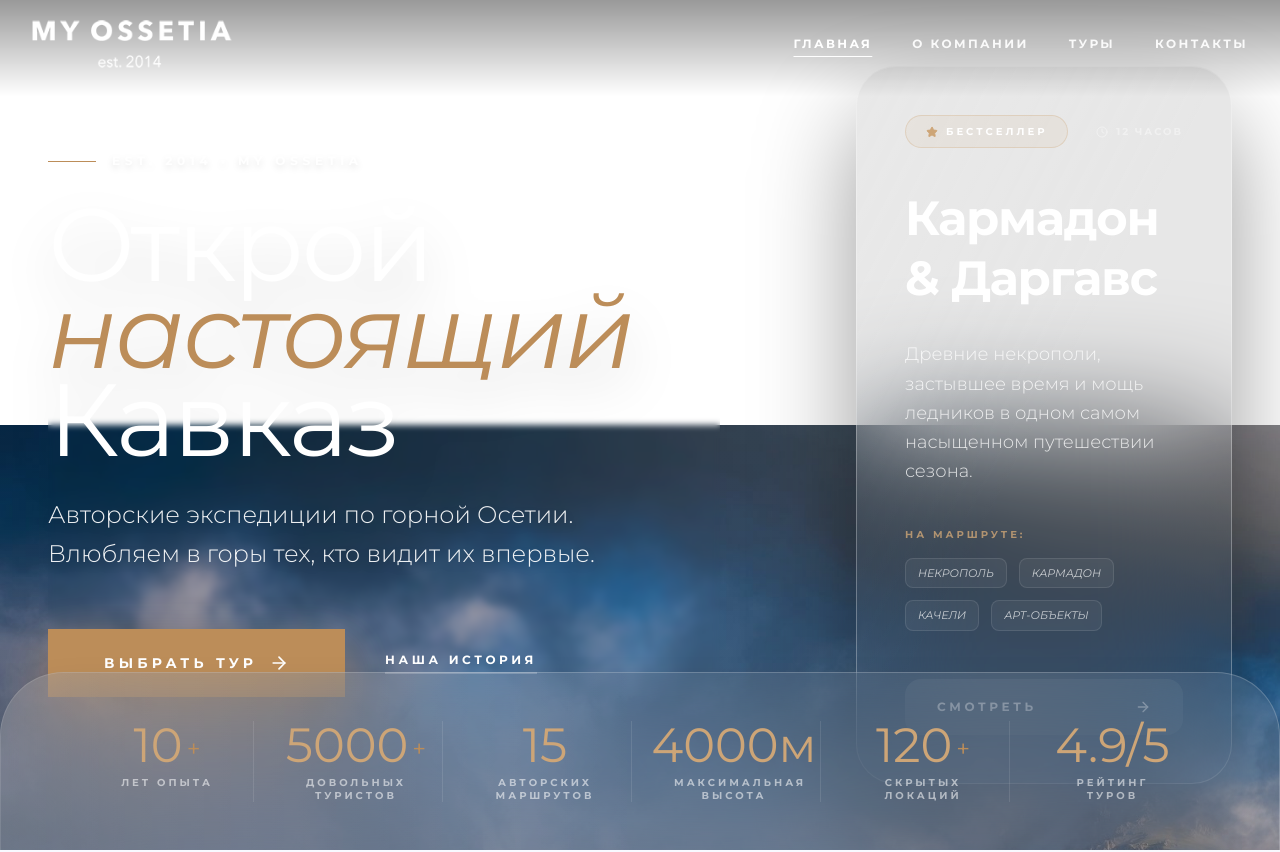
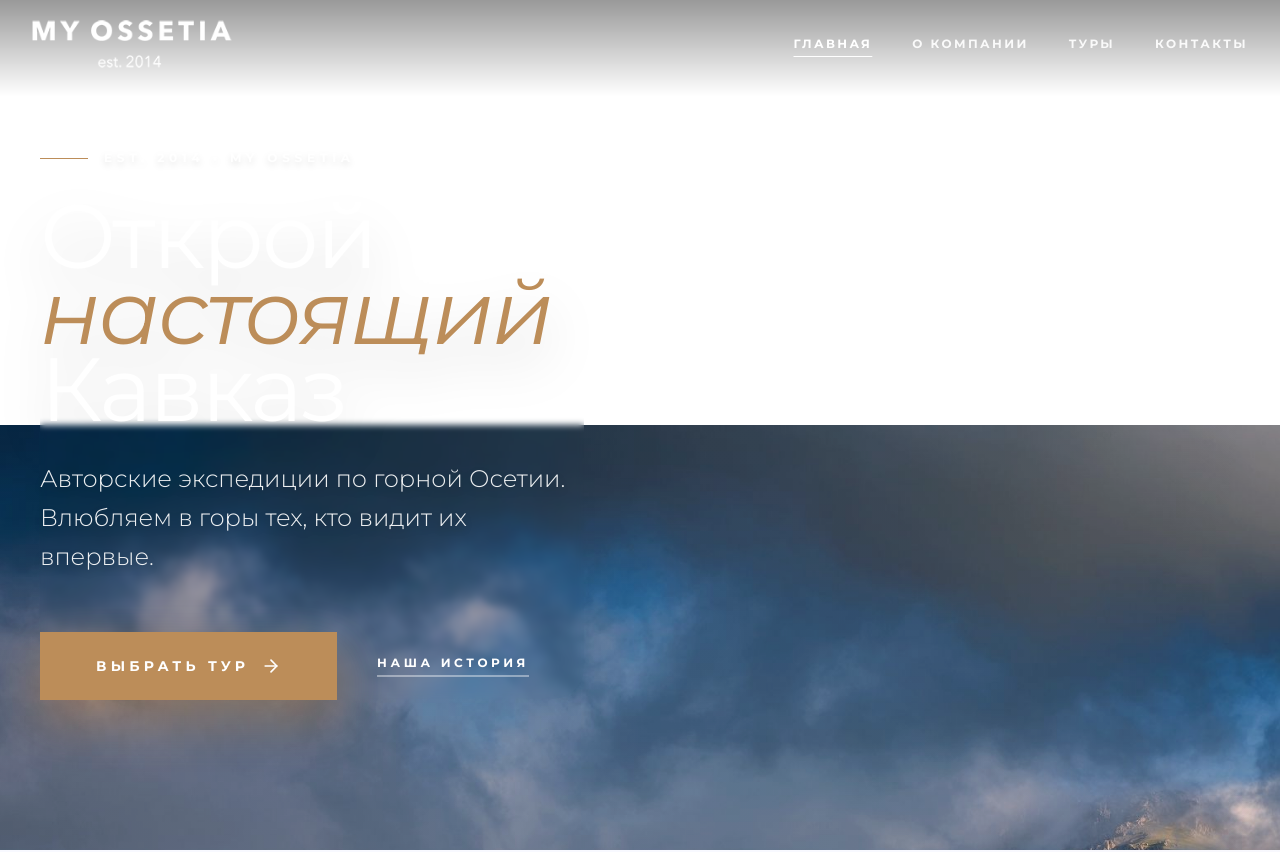
Before and after one commit to NGPpQr0oWJ12/my-ossetia-tour, a React (Vite) app: page / in a window 1280 px wide. Shown: the top 852 px of the page. Built offline with nearby package versions, Linux system fonts and the light colour scheme.

Commit message:
feat: create home page with hero section and tour cards

```diff
--- a/src/pages/Home.tsx
+++ b/src/pages/Home.tsx
@@ -130,7 +130,7 @@ export default function Home() {
   return (
     <div className="w-full bg-white">
       {/* Hero Section - Airy Editorial Layout */}
-      <section className="relative overflow-hidden w-full pt-24 sm:pt-20 lg:h-[95vh] lg:min-h-[850px] lg:pt-0">
+      <section className="relative overflow-hidden w-full pt-24 sm:pt-20 xl:h-[95vh] xl:min-h-[850px] xl:pt-0">
         <motion.div style={{ y: yHero }} className="absolute inset-0 z-0 w-full h-[140%] -top-[20%]">
           <img
             src={heroImage}
@@ -143,13 +143,13 @@ export default function Home() {
           <div className="absolute inset-0 bg-gradient-to-r from-stone-900/60 via-stone-900/20 to-transparent opacity-30" />
         </motion.div>
 
-        <div className="relative z-10 flex min-h-[auto] items-start sm:min-h-[calc(100svh-5rem)] sm:items-center lg:h-full lg:min-h-0">
-            <div className="w-full max-w-[96rem] mx-auto px-5 sm:px-6 lg:px-10 xl:px-12 2xl:px-16 pt-5 pb-0 sm:py-10 lg:py-20">
-              <div className="grid items-center gap-10 lg:grid-cols-[minmax(0,1fr)_minmax(18rem,24rem)] lg:gap-12 xl:grid-cols-[minmax(0,1fr)_minmax(20rem,25rem)] xl:gap-16 2xl:grid-cols-[minmax(0,1fr)_28rem] 2xl:gap-24">
+        <div className="relative z-10 flex min-h-[auto] items-start sm:min-h-[calc(100svh-5rem)] sm:items-center xl:h-full xl:min-h-0">
+            <div className="w-full max-w-[96rem] mx-auto px-5 sm:px-6 lg:px-8 xl:px-10 2xl:px-16 pt-5 pb-0 sm:py-10 lg:py-16 xl:py-20">
+              <div className="grid items-center gap-10 2xl:grid-cols-[minmax(0,1fr)_28rem] 2xl:gap-24">
 
               {/* Left Column: Main Impact */}
-              <div className="grid min-w-0 lg:pr-6 xl:pr-8 2xl:pr-12">
-                <div className="flex max-w-[38rem] min-w-0 flex-col rounded-[2rem] bg-black/10 px-4 py-5 shadow-[0_20px_60px_rgba(0,0,0,0.12)] backdrop-blur-[3px] sm:bg-transparent sm:px-0 sm:py-0 sm:shadow-none sm:backdrop-blur-0 xl:max-w-[42rem] 2xl:max-w-[46rem]">
+              <div className="grid min-w-0 2xl:pr-12">
+                <div className="flex max-w-[38rem] min-w-0 flex-col rounded-[2rem] bg-black/10 px-4 py-5 shadow-[0_20px_60px_rgba(0,0,0,0.12)] backdrop-blur-[3px] sm:bg-transparent sm:px-0 sm:py-0 sm:shadow-none sm:backdrop-blur-0 xl:max-w-[34rem] 2xl:max-w-[46rem]">
                   <motion.div
                     initial={{ opacity: 0, x: -20 }}
                     animate={{ opacity: 1, x: 0 }}
@@ -166,7 +166,7 @@ export default function Home() {
                     initial={{ opacity: 0, y: 20 }}
                     animate={{ opacity: 1, y: 0 }}
                     transition={{ duration: 0.3, delay: 0.05, ease: "circOut" }}
-                    className="mb-4 max-w-[10ch] font-serif text-[clamp(3.15rem,15vw,5.5rem)] leading-[0.9] tracking-tight text-white drop-shadow-2xl sm:mb-8 sm:text-[clamp(4.75rem,12vw,6.75rem)] sm:leading-[0.85] lg:text-[clamp(5.5rem,8vw,7.4rem)] 2xl:text-[8.25rem]"
+                    className="mb-4 max-w-[9ch] font-serif text-[clamp(3.15rem,15vw,5.2rem)] leading-[0.9] tracking-tight text-white drop-shadow-2xl sm:mb-8 sm:text-[clamp(4.5rem,11vw,6rem)] sm:leading-[0.85] lg:text-[clamp(4.75rem,8vw,6.4rem)] xl:text-[clamp(5.2rem,7vw,6.9rem)] 2xl:max-w-[10ch] 2xl:text-[8.25rem]"
                   >
                     Открой <br />
                     <span className="italic text-accent-500">настоящий</span> <br /> Кавказ
@@ -176,7 +176,7 @@ export default function Home() {
                     initial={{ opacity: 0, y: 20 }}
                     animate={{ opacity: 1, y: 0 }}
                     transition={{ duration: 0.3, delay: 0.1, ease: "circOut" }}
-                    className="mb-6 max-w-[19rem] text-[1.05rem] font-light leading-relaxed text-white/92 drop-shadow-lg sm:mb-14 sm:max-w-md sm:text-xl md:max-w-xl md:text-2xl"
+                    className="mb-6 max-w-[19rem] text-[1.05rem] font-light leading-relaxed text-white/92 drop-shadow-lg sm:mb-10 sm:max-w-md sm:text-xl md:max-w-xl md:text-2xl xl:mb-14"
                   >
                     Авторские экспедиции по горной Осетии. Влюбляем в горы тех, кто видит их впервые.
                   </motion.p>
@@ -220,7 +220,7 @@ export default function Home() {
               </div>
 
               {/* Right Column: Expanded Featured Tour */}
-              <div className="hidden lg:grid justify-items-end lg:pl-4 xl:pl-6 2xl:pl-10">
+              <div className="hidden 2xl:grid justify-items-end 2xl:pl-10">
                 <motion.div
                   initial={{ opacity: 0, scale: 0.95, x: 40 }}
                   animate={{ opacity: 1, scale: 1, x: 0 }}
@@ -280,15 +280,15 @@ export default function Home() {
           whileInView={{ opacity: 1, y: 0 }}
           viewport={{ once: true }}
           transition={{ duration: 0.4, delay: 0.1, ease: "circOut" }}
-          className="hidden sm:block relative inset-x-0 z-20 mt-8 px-5 pb-8 sm:mt-12 sm:px-6 sm:pb-10 lg:absolute lg:bottom-0 lg:mt-0 lg:px-0 lg:pb-0"
+          className="hidden sm:block relative inset-x-0 z-20 mt-8 px-5 pb-8 sm:mt-12 sm:px-6 sm:pb-10 2xl:absolute 2xl:bottom-0 2xl:mt-0 2xl:px-0 2xl:pb-0"
         >
-          <div className="relative w-full overflow-hidden rounded-[2rem] border border-white/20 bg-stone-900/20 p-6 text-white shadow-2xl backdrop-blur-3xl sm:rounded-[2.75rem] sm:bg-white/5 sm:p-8 lg:rounded-t-[4rem] lg:rounded-b-none lg:border-t lg:border-x lg:border-b-0 lg:p-12">
+          <div className="relative w-full overflow-hidden rounded-[2rem] border border-white/20 bg-stone-900/20 p-6 text-white shadow-2xl backdrop-blur-3xl sm:rounded-[2.75rem] sm:bg-white/5 sm:p-8 2xl:rounded-t-[4rem] 2xl:rounded-b-none 2xl:border-t 2xl:border-x 2xl:border-b-0 2xl:p-12">
             <div className="absolute inset-0 bg-gradient-to-r from-white/10 via-transparent to-transparent" />
-            <div className="relative z-10 mx-auto grid max-w-7xl grid-cols-2 gap-5 px-1 sm:grid-cols-3 sm:gap-8 sm:px-2 lg:grid-cols-6 lg:gap-4 lg:divide-x lg:divide-white/10 lg:px-8">
+            <div className="relative z-10 mx-auto grid max-w-7xl grid-cols-2 gap-5 px-1 sm:grid-cols-3 sm:gap-8 sm:px-2 xl:grid-cols-6 xl:gap-4 xl:divide-x xl:divide-white/10 xl:px-8">
               {stats.map((stat, index) => (
-                <div key={index} className="flex flex-col items-center text-center lg:px-4">
+                <div key={index} className="flex flex-col items-center text-center xl:px-4">
                   <div className="mb-2 flex items-end justify-center gap-1">
-                    <span className="font-serif text-3xl leading-none text-accent-400 sm:text-4xl lg:text-5xl">{stat.number.replace('+', '')}</span>
+                    <span className="font-serif text-3xl leading-none text-accent-400 sm:text-4xl xl:text-5xl">{stat.number.replace('+', '')}</span>
                     {stat.number.includes('+') && <span className="mb-1 font-serif text-xl text-accent-500 sm:text-2xl">+</span>}
                   </div>
                   <div className="max-w-[120px] text-[9px] font-bold leading-tight text-white/55 uppercase tracking-[0.24em] sm:text-[10px] sm:tracking-[0.3em]">{stat.label}</div>
```
Also changed, not shown: 2 other files (tests, documents, lock files or other folders).
